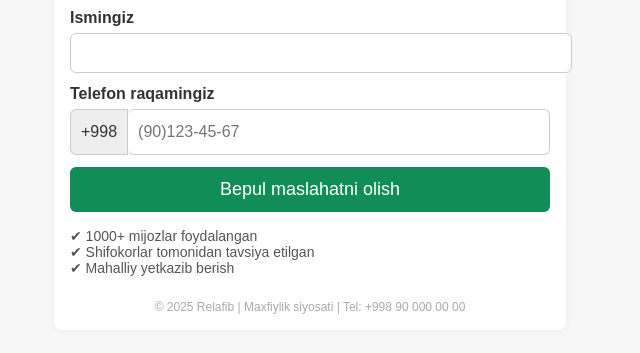
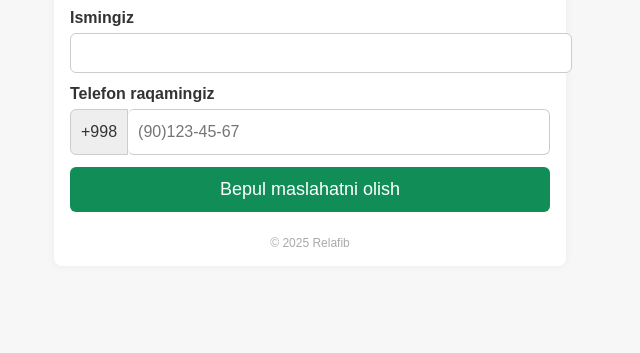
Before and after one commit to ibrohim-ibrohimov/relafib-website, a plain HTML site: page landing.html in a window 1280 px wide. Shown: the part 425-778 px from the top of the page, without its empty margins (330-970 px from the left). Drawn offline with Linux system fonts and the light colour scheme.

Commit message:
Update landing.html

```diff
--- a/landing.html
+++ b/landing.html
@@ -42,14 +42,8 @@
       <button type="submit">Bepul maslahatni olish</button>
     </form>
 
-    <div class="trust">
-      ✔ 1000+ mijozlar foydalangan<br>
-      ✔ Shifokorlar tomonidan tavsiya etilgan<br>
-      ✔ Mahalliy yetkazib berish
-    </div>
-
     <div class="footer">
-      © 2025 Relafib | Maxfiylik siyosati | Tel: +998 90 000 00 00
+      © 2025 Relafib
     </div>
   </div>
 
```
